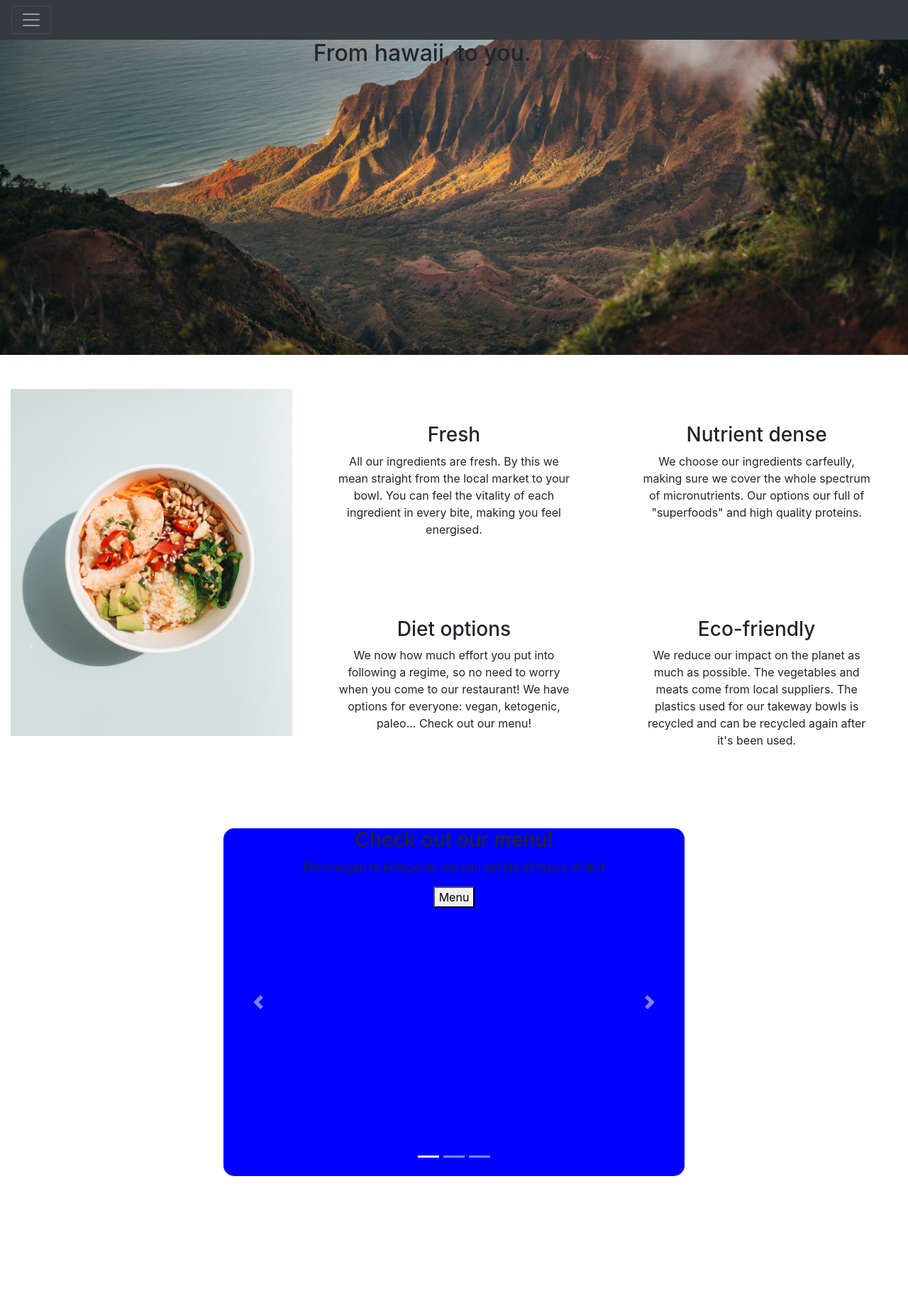
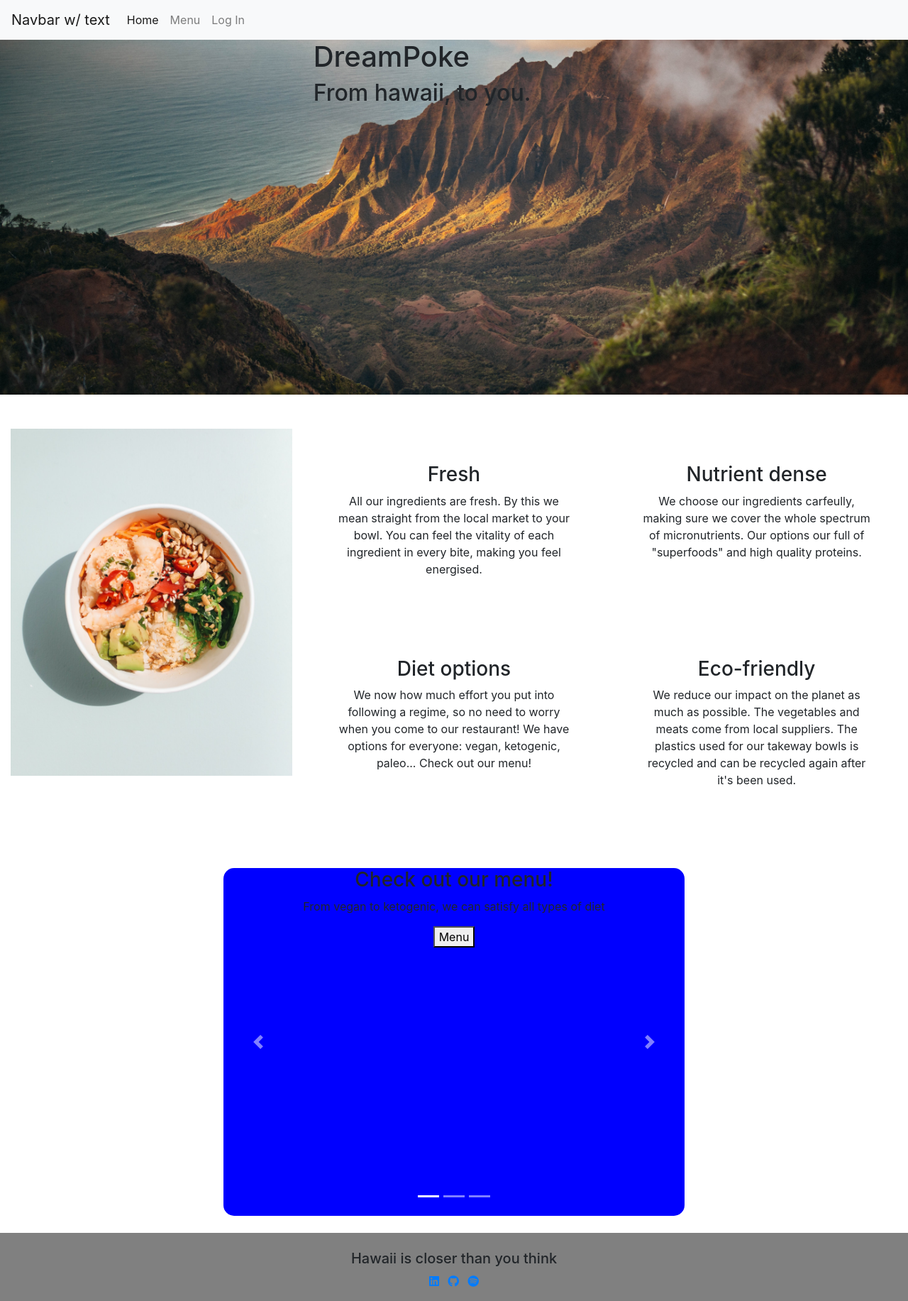
Before and after one commit to rubengardner/Restaurant_booking, a Django app: template book_table/templates/book_table/index.html in a window 1280 px wide. Shown: the whole page at 71% size. Before the commit the page ends 1657 px from the top, so only its background shows below. Run offline with Django 3.2, Linux system fonts and the light colour scheme; the template is opened without the code that fills it, so the values that code supplies are empty; some libraries are stand-ins or nearby versions.

Commit message:
Fix navbar and add menu html page

```diff
--- a/book_table/static/css/style.css
+++ b/book_table/static/css/style.css
@@ -29,3 +29,9 @@
     overflow: hidden;
     border-radius: 15px;
 }
+
+
+/*--------Footer-------------*/
+footer {
+    background-color: grey;
+}
--- a/book_table/templates/book_table/base.html
+++ b/book_table/templates/book_table/base.html
@@ -13,18 +13,15 @@
 </head>
 <body>
   <header>
-    <div class="row no-gutters">
-    <div class="fixed-top">
-        <nav class="navbar navbar-dark bg-dark">
-            <button class="navbar-toggler" type="button" data-toggle="collapse" data-target="#navbarToggleExternalContent" aria-controls="navbarToggleExternalContent" aria-expanded="false" aria-label="Toggle navigation">
+      <nav class="navbar navbar-expand-lg navbar-light bg-light">
+        <a class="navbar-brand" href="#">Navbar w/ text</a>
+        <button class="navbar-toggler" type="button" data-toggle="collapse" data-target="#navbarText" aria-controls="navbarText" aria-expanded="false" aria-label="Toggle navigation">
           <span class="navbar-toggler-icon"></span>
         </button>
-          </nav>
-        <div class="collapse" id="navbarToggleExternalContent">
-          <div class="bg-dark p-4">
-            <ul class="nav flex-column">
-                <li class="nav-item">
-                  <a class="nav-link active" href="#">Home</a>
+        <div class="collapse navbar-collapse" id="navbarText">
+          <ul class="navbar-nav mr-auto">
+            <li class="nav-item active">
+              <a class="nav-link" href="#">Home <span class="sr-only">(current)</span></a>
             </li>
             <li class="nav-item">
               <a class="nav-link" href="#">Menu</a>
@@ -34,28 +31,41 @@
             </li>
           </ul>
         </div>
-        </div>
-    </div>
-    </div>
+      </nav>
 </header>
 
 {% block content %}
 <!-- Content Goes here -->
 {% endblock content %}
 
-<footer class="container-fluid">
+<footer class="container-fluid text-center mt-4 pt-4">
   <div class="row">
-      <div class="col-sm-4">
-        <h5> </h5>
-      </div>
-
-
-
+      <div class="col-12">
+        <h5>Hawaii is closer than you think </h5>
+        <ul class="list-inline">
+          <li class="list-inline-item">
+              <a target="_blank" href="#">
+                  <i class="fa-brands fa-linkedin"></i>
+                  <span class="sr-only">Linkedin</span>
+              </a>
+          </li>
+          <li class="list-inline-item">
+              <a target="_blank" href="#">
+                  <i class="fa-brands fa-github"></i>
+                  <span class="sr-only">Github</span>
+              </a>
+          </li>
+          <li class="list-inline-item">
+              <a target="_blank" href="#">
+                  <i class="fa-brands fa-spotify"></i>
+                  <span class="sr-only">Spotify</span>
+              </a>
+          </li>
   </div>
 </div>
 </footer>
 
-
+  <script src="https://kit.fontawesome.com/0393cc7668.js" crossorigin="anonymous"></script>
     <script src="https://cdn.jsdelivr.net/npm/jquery@3.5.1/dist/jquery.slim.min.js" integrity="sha384-DfXdz2htPH0lsSSs5nCTpuj/zy4C+OGpamoFVy38MVBnE+IbbVYUew+OrCXaRkfj" crossorigin="anonymous"></script>
     <script src="https://cdn.jsdelivr.net/npm/bootstrap@4.6.2/dist/js/bootstrap.bundle.min.js" integrity="sha384-Fy6S3B9q64WdZWQUiU+q4/2Lc9npb8tCaSX9FK7E8HnRr0Jz8D6OP9dO5Vg3Q9ct" crossorigin="anonymous"></script>
 </body>
--- a/book_table/views.py
+++ b/book_table/views.py
@@ -3,4 +3,4 @@ from django.shortcuts import render, HttpResponse
 
 # Create your views here.
 def index_view(request):
-    return render(request, 'book_table/index.html')
+    return render(request, 'book_table/menu.html')
```
Also changed, not shown: book_table/templates/book_table/menu.html (added, +41 -0 lines). Lines whose indentation alone changed are shown as unchanged.
